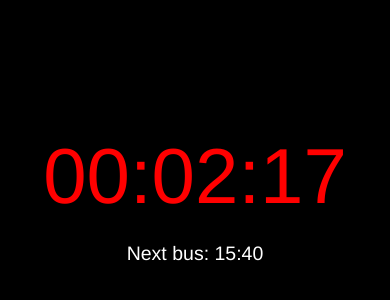
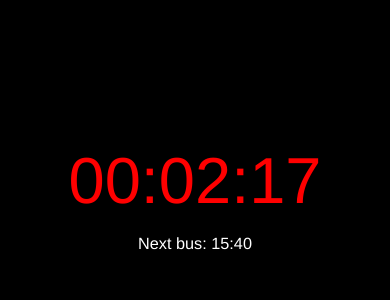
Before and after one commit to fahran/shuttle-app, a plain HTML site: page www/index.html in a window 390 px wide. Shown: the part 224-524 px from the top of the page. Drawn offline with Linux system fonts and the light colour scheme.

Commit message:
Added hideous media queries to get around lack of universal support for screen-size dependent font-size (vw)

```diff
--- a/www/css/style.css
+++ b/www/css/style.css
@@ -17,13 +17,42 @@ body {
 	vertical-align: middle;
 }
 
+/*Ideally, use new vw font size measurement, for fonts that scale with screen width.
+As this is only chrome webview etc. (ie. Android 4.4 Kitkat+), we make do with media queries...*/
 #timeToNextBus {
-  font-size: 20vw;
+  /*font-size: 20vw;*/
+  font-size: 200px;
   margin: 0;
 }
 
 #nextBusTime {
-	font-size: 5vw
+	/*font-size: 5vw;*/
+	font-size: 50px;
+}
+
+@media (max-width: 1500px) {
+  #timeToNextBus { font-size: 150px; }
+  #nextBusTime { font-size: 37.5px;  }
+}
+@media (max-width: 1000px) {
+  #timeToNextBus { font-size: 100px; }
+  #nextBusTime { font-size: 25px;  }
+}
+@media (max-width: 650px) {
+  #timeToNextBus { font-size: 65px; }
+  #nextBusTime { font-size: 16.25px;  }
+}
+@media (max-width: 350px) {
+  #timeToNextBus { font-size: 35px; }
+  #nextBusTime { font-size: 8.75px;  }
+}
+@media (max-width: 200px) {
+  #timeToNextBus { font-size: 20px; }
+  #nextBusTime { font-size: 5px;  }
+}
+@media (max-width: 120px) {
+  #timeToNextBus { font-size: 12px; }
+  #nextBusTime { font-size: 3px;  }
 }
 
 .red {
```
